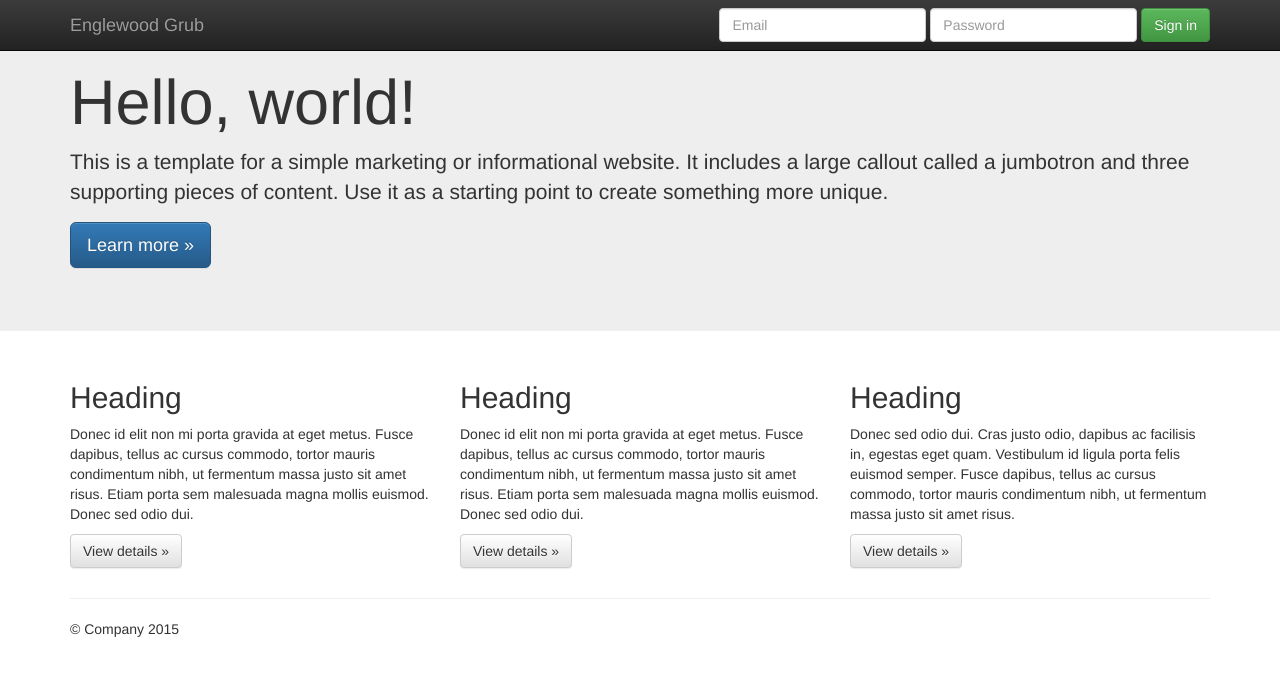
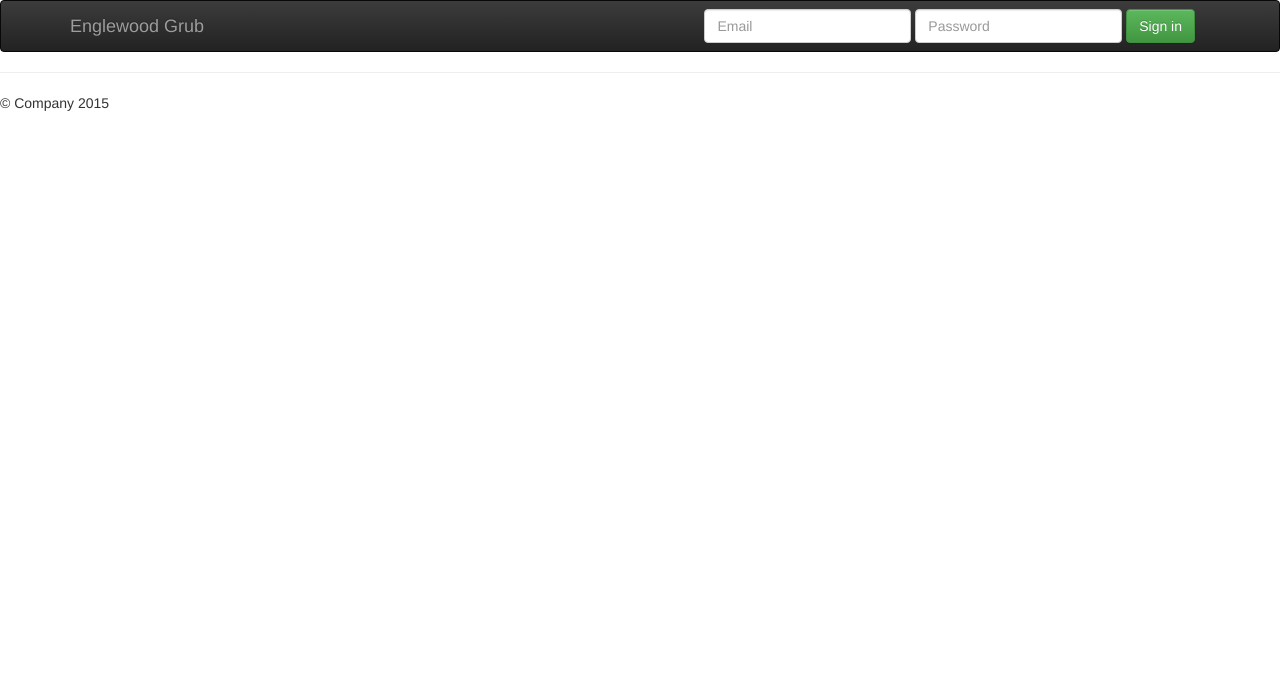
Before and after one commit to jreiher2003/menu-practice, a Flask app: page /base/ in a window 1280 px wide. Shown: the top 676 px of the page. Run offline with Flask 2, Linux system fonts and the light colour scheme; some libraries are stand-ins or nearby versions.

Commit message:
add jinja base template block content to extend from

```diff
--- a/menu/templates/base.html
+++ b/menu/templates/base.html
@@ -18,7 +18,7 @@
         <!--[if lt IE 8]>
             <p class="browserupgrade">You are using an <strong>outdated</strong> browser. Please <a href="http://browsehappy.com/">upgrade your browser</a> to improve your experience.</p>
         <![endif]-->
-    <nav class="navbar navbar-inverse navbar-fixed-top" role="navigation">
+    <nav class="navbar navbar-inverse" role="navigation">
       <div class="container">
         <div class="navbar-header">
           <button type="button" class="navbar-toggle collapsed" data-toggle="collapse" data-target="#navbar" aria-expanded="false" aria-controls="navbar">
@@ -27,7 +27,7 @@
             <span class="icon-bar"></span>
             <span class="icon-bar"></span>
           </button>
-          <a class="navbar-brand" href="#">Englewood Grub</a>
+          <a class="navbar-brand" href="/">Englewood Grub</a>
         </div>
         <div id="navbar" class="navbar-collapse collapse">
           <form class="navbar-form navbar-right" role="form">
@@ -43,17 +43,17 @@
       </div>
     </nav>
 
+    {% block content %}{% endblock %}
     <!-- Main jumbotron for a primary marketing message or call to action -->
-    <div class="jumbotron">
+    <!-- <div class="jumbotron">
       <div class="container">
         <h1>Hello, world!</h1>
         <p>This is a template for a simple marketing or informational website. It includes a large callout called a jumbotron and three supporting pieces of content. Use it as a starting point to create something more unique.</p>
         <p><a class="btn btn-primary btn-lg" href="#" role="button">Learn more &raquo;</a></p>
       </div>
     </div>
-
-    <div class="container">
-      <!-- Example row of columns -->
+ -->
+    <!-- <div class="container">
       <div class="row">
         <div class="col-md-4">
           <h2>Heading</h2>
@@ -71,7 +71,7 @@
           <p><a class="btn btn-default" href="#" role="button">View details &raquo;</a></p>
         </div>
       </div>
-
+ -->
       <hr>
 
       <footer>
```
